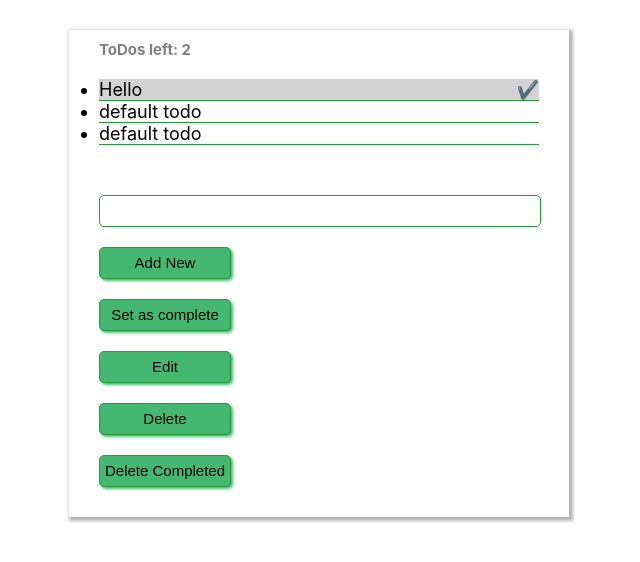
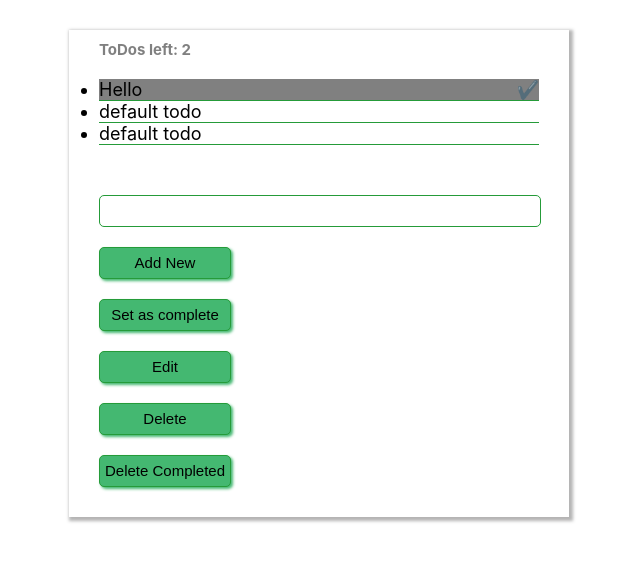
Before and after one commit to stepanpr/todo_react, a React app: page / in a window 1280 px wide. Both pictures are taken after a click on the item "Hello". Shown: the whole page, without its empty margins (321-961 px from the left). Built offline with nearby package versions, Linux system fonts and the light colour scheme.

Commit message:
изменение функции selectToDo - удаление методов querySelector

```diff
--- a/src/ToDo.js
+++ b/src/ToDo.js
@@ -14,67 +14,50 @@ import DeleteAll from "./components/DeleteAll"
 
 const ToDo = (props) => {
 
-	const [todos, setTodos] = useState([
-	{id: 'todo0', title: 'Hello', completed: true, selected: false},
-	{id: 'todo1', title: 'default todo', completed: false, selected: false},
-	{id: 'todo2', title: 'default todo', completed: false, selected: false},
+	let [todos, setTodos] = useState([
+		{id: 'todo0', title: 'Hello', completed: true, selected: false},
+		{id: 'todo1', title: 'default todo', completed: false, selected: false},
+		{id: 'todo2', title: 'default todo', completed: false, selected: false},
 	]);
 
 	const [editing, setEditing] = useState({ yes: false, value: '', })
 
-	const [selectedElement, setSelectedElement] = useState(null);    //выделенный элемент в текущий момент
+	let [selectedElement, setSelectedElement] = useState(null);    					//выделенный элемент в текущий момент
 
 
 
 
-	const selectToDo = (id) => {                					//выделение элемента
+    /* выделение элемента */
+	const selectToDo = (todo) => {
+
 		if (!editing.yes) {
-			let elem = document.getElementById(id);
-			let liAll = document.querySelectorAll(".todo__list-todos__item");
-			let color = 'lightgray';
-			if (elem.style.backgroundColor === color && elem.value !== 12345) { //если элемент уже выделен, то снимаем выделение
-				elem.style.backgroundColor = 'white';
+			let indexOfCurrent = todos.map((elem) => { return elem.id;}).indexOf(todo.id);
+			setSelectedElement(indexOfCurrent);
+			console.log(indexOfCurrent + ' ' + selectedElement);
+
+			let newTodos = [...todos];
+
+			if (todo.selected === true) { 								//если элемент (выполненный) уже выделен, то снимаем выделение
+				newTodos[indexOfCurrent].selected = false;
+				setTodos(() => {return newTodos; });
 				setSelectedElement(null);
-				console.log('selectedToDo = ' + elem);
 				return ;
 			}
-			if ((elem.style.backgroundColor === color) && elem.value === 12345) { //если элемент (выполненный) уже выделен, то снимаем выделение
-				elem.style.backgroundColor = 'lightgreen';
-				setSelectedElement(null);
-				console.log('selectedToDo = ' + elem);
-				return ;
-			}
-			for(let i = 0; i < liAll.length; i++) {  				//снимаем выделение (если есть) со всех значений кроме выполненных
-				console.log(i + ' ' + id + ' ' + liAll[i].value + ' ' + liAll[i].style.backgroundColor);
-				if (liAll[i].style.backgroundColor !== 'lightgreen' && liAll[i].value !== 12345)
-					liAll[i].style.backgroundColor = 'white';
-				if (liAll[i].value === 12345)
-					liAll[i].style.backgroundColor = 'lightgreen';
-			}
-			// selectedElement = id;
-			setSelectedElement(todos.map(todo => todo.id).indexOf(id));
 
-			// let { todos } = this.state;
-			// let val = todos[selectedElement].title;
-			// this.setState({
-			// 	editing: { yes: true, value: val }
-			// });
+			newTodos.map((elem) => elem.selected = false); 				//снимаем выделение (если есть) со всех значений кроме выполненных
+			newTodos[indexOfCurrent].selected = true;					//меняем поле selected текущего элемента на true
 
-			console.log(' !!!' + elem.style.backgroundColor);
-			// if (elem.style.backgroundColor === 'white')
-			elem.style.backgroundColor = color;
-			console.log('- ' + id + ' ' + elem + selectedElement);
+			setTodos(() => { return newTodos; });
 		}
 	}
 
 
-
+	/* создание нового ID */
 	const createNewId = () => {
 
 		while(todos.length !== 0) {
 			let newId = 'todo' + Math.floor(Math.random() * (100000000 - 1 + 1)) + 1;
 			for (let i = 0; i < todos.length; i++) {
-				// alert (todos.length);
 				if (todos[i].id === newId)
 					break ;
 				if (i === todos.length-1)
@@ -85,8 +68,8 @@ const ToDo = (props) => {
 	}
 
 
-
-	const addToDo = (todoTitle) => {           							//добавление и изменение элемента
+	/* добавление и изменение элемента */
+	const addToDo = (todoTitle) => {
 
 		//изменение элемента
 		if (editing.yes === true) {
@@ -101,7 +84,7 @@ const ToDo = (props) => {
 		}
 
 		//добавление элемента
-		let newTodo = { //формируем объект нового todo //todos.length !== 0 ? 'todo' + todos.length : 'todo' + 0
+		let newTodo = { 											//формируем объект нового todo
 			id: createNewId(),
 			title: todoTitle,
 			completed: false,
@@ -113,7 +96,9 @@ const ToDo = (props) => {
 		});
 	}
 
-	const editToDo = () => {										//редактирование элемента
+
+	/* редактирование элемента */
+	const editToDo = () => {
 		if(selectedElement == null) {
 			alert("ToDo is not selected");
 			return ;
@@ -124,12 +109,13 @@ const ToDo = (props) => {
 		} else {
 			let val = todos[selectedElement].title;
 			setEditing({yes: true, value: val})
-			// console.log('EDIT : ' + this.state.editing.yes + ' ' + this.state.editing.value + ' val: ' + val);
 		}
 
 	}
 
-	const setAsCompleted = () => {								//пометить как выполненный
+
+	/* пометить как выполненный */
+	const setAsCompleted = () => {
 		if (!editing.yes) {
 			if(selectedElement == null) {
 				alert("ToDo is not selected");
@@ -141,7 +127,8 @@ const ToDo = (props) => {
 		}
 	}
 
-	const deleteToDo = () => {                  	 				//удаление выделенного todo
+	/* удаление выделенного todo */
+	const deleteToDo = () => {
 		if (!editing.yes) {
 			if (selectedElement != null) {
 
@@ -156,7 +143,8 @@ const ToDo = (props) => {
 		}
 	}
 
-	const deleteAll = () => {             						//удаление всех завершенных todo
+	/* удаление всех завершенных todo */
+	const deleteAll = () => {
 		if (!editing.yes) {
 			if(todos.length > 0)
 			{
@@ -184,6 +172,7 @@ const ToDo = (props) => {
 		}
 	}
 
+	/* cчетчик оставшихся элементов */
 	const countElements = () => {
 		let sum = 0;
 		todos.forEach((todo) => {(todo.completed === false) ? sum+=1 : sum+=0})
@@ -203,7 +192,7 @@ const ToDo = (props) => {
 			<div className="todo__list">
 				<ul className="todo__list-todos">
 				{todos.map(todo => (
-					<NewToDo selectToDo={() => selectToDo(todo.id)} todo={todo} key={todo.id} ></NewToDo>
+					<NewToDo selectToDo={() => selectToDo(todo)} todo={todo} key={todo.id} ></NewToDo>
 				))}
 				</ul>
 			</div>
--- a/src/components/NewToDo.js
+++ b/src/components/NewToDo.js
@@ -1,17 +1,31 @@
 import React from "react";
 
 
-const NewToDo = ({todo, ...props}) => {
+const NewToDo = (props) => {
 
-	const className = 'todo__list-todos__item' + (todo.completed ? ' todo-complete' : '');
 
-	if (todo.completed ) //выполненные (12345)
+	let className = 'todo__list-todos__item' + (props.todo.completed ? ' todo-complete' : '');
+
+	const selectToDo = (event) => {
+
+		props.selectToDo(props.todo);
+	}
+
+	if (props.todo.completed && !props.todo.selected)
 		return (
-			<li className={className} value={12345} id={todo.id} onClick={props.selectToDo} style={{backgroundColor: 'lightgreen'}}>{todo.title}</li>
+			<li className={className} id={props.todo.id} onClick={selectToDo} style={{backgroundColor: 'lightgreen'}}>{props.todo.title}</li>
 		);
-	else
+	else if (props.todo.completed && props.todo.selected)
 		return (
-			<li className={className} id={todo.id} onClick={props.selectToDo} style={{backgroundColor: 'white'}}>{todo.title}</li>
+			<li className={className} id={props.todo.id} onClick={selectToDo} style={{backgroundColor: 'gray'}}>{props.todo.title}</li>
+		);
+	else if (!props.todo.completed && props.todo.selected)
+		return (
+			<li className={className} id={props.todo.id} onClick={selectToDo} style={{backgroundColor: 'gray'}}>{props.todo.title}</li>
+		);
+	else if (!props.todo.completed && !props.todo.selected)
+		return (
+			<li className={className} id={props.todo.id} onClick={selectToDo} style={{backgroundColor: 'white'}}>{props.todo.title}</li>
 		);
 }
 
--- a/src/index.css
+++ b/src/index.css
@@ -51,6 +51,14 @@ code {
 	background-color: #fff;
 }
 
+.todo__list-todos__item-selected{
+	/* list-style-type: none; */
+	font-size: 20px;
+	border-bottom: 1px solid #259b39;
+	background-color: lightgray;
+}
+
+lightgray
 
 .todo-complete {
 	color: #000;
```
